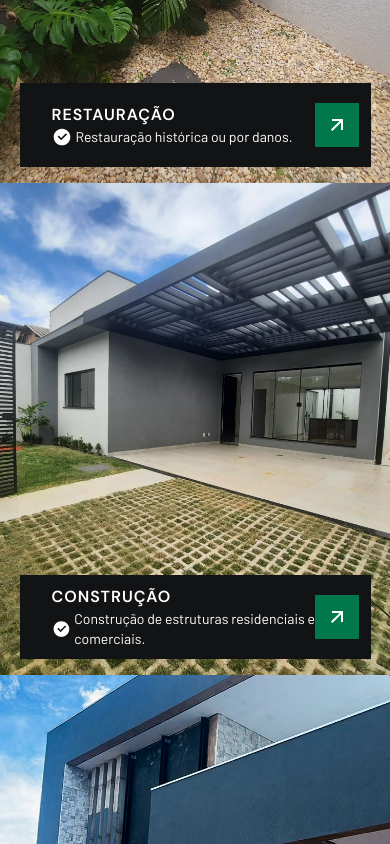
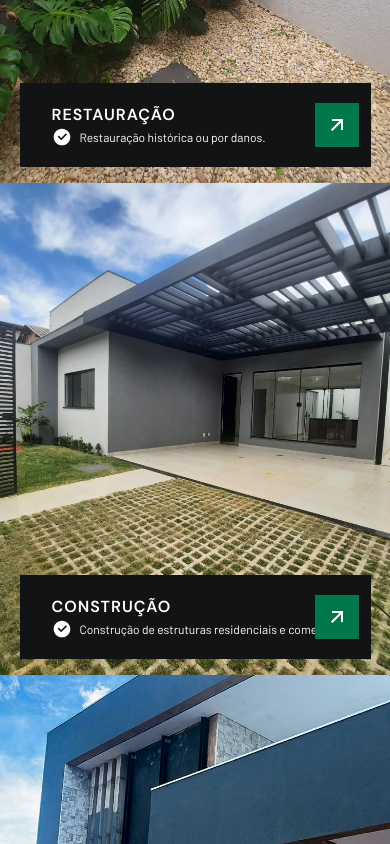
Before and after one commit to itsadrianapaiva/PQuatro-Construtora, a Next.js app: page / in a window 390 px wide. Shown: the part 4720-5564 px from the top of the page. Built offline with nearby package versions, Linux system fonts and the light colour scheme.

Commit message:
work section fixed

```diff
--- a/components/Form.jsx
+++ b/components/Form.jsx
@@ -192,7 +192,7 @@ const Form = () => {
         {/* Submission Status Messages */}
         {submitStatus && (
           <p
-            className={`mt-4 ${submitStatus.includes("Erro") ? "text-red-500" : "text-green-500"}`}
+            className={`mt-2 ${submitStatus.includes("Erro") ? "text-red-500" : "text-green-500"}`}
           >
             {submitStatus}
           </p>
--- a/components/Work.jsx
+++ b/components/Work.jsx
@@ -62,12 +62,14 @@ const Work = () => {
                   <h4 className="font-primary font-semibold uppercase tracking-[1px] text-white">
                     {item.name}
                   </h4>
-                  <div className="flex items-center gap-1">
+                  <div className="flex items-center gap-2">
                     <RiCheckboxCircleFill
                       className="text-white"
                       style={{ width: "20px", height: "20px" }}
                     />
-                    <p className="xl:max-w-[60%] text-sm xl:text-xs">{item.description}</p>
+                    <p className="text-xs md:max-w-[90%] md:text-sm lg:max-w-lg xl:max-w-[60%] xl:text-xs">
+                      {item.description}
+                    </p>
                   </div>
                 </div>
                 <Link
```
